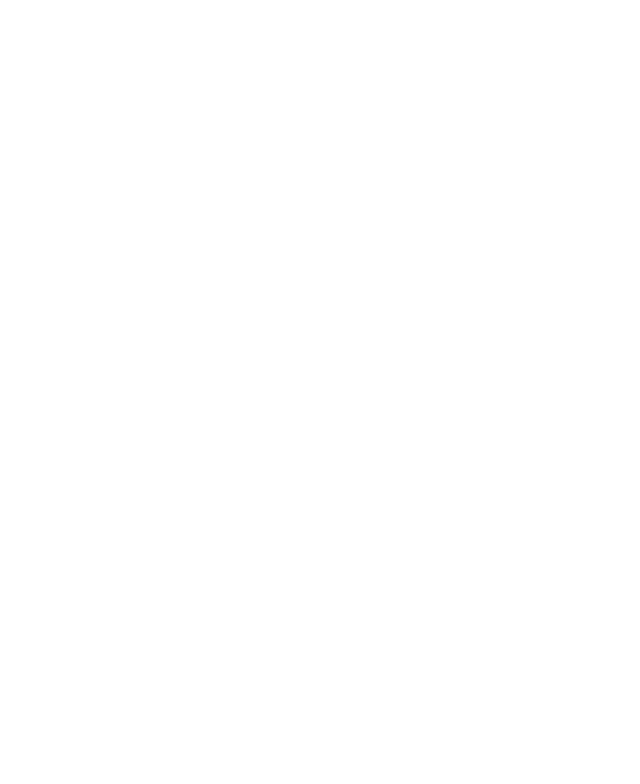
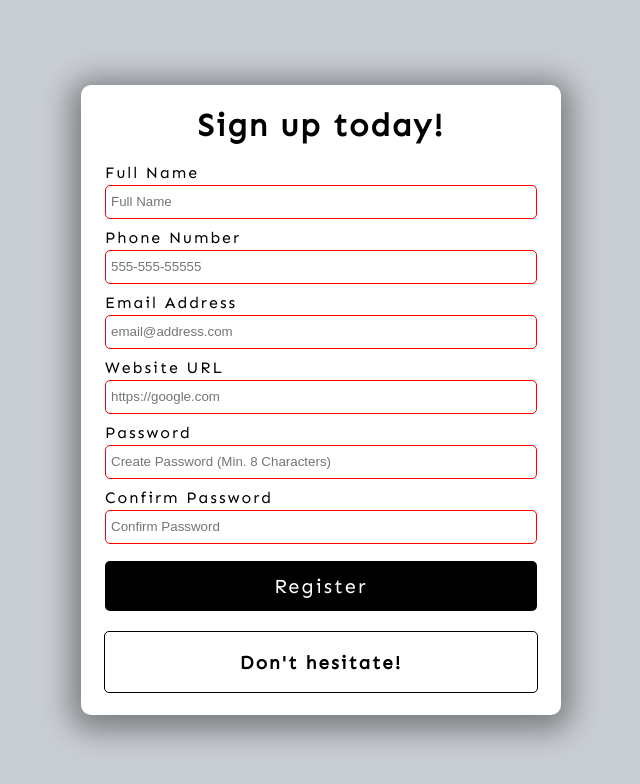
Before and after one commit to anwalker293/form-validator, a plain HTML site: page index.html in a window 1280 px wide. Shown: the whole page, without its empty margins (319-959 px from the left). Drawn offline with Linux system fonts and the light colour scheme.

Commit message:
feat: finished, but might circle back around to add encryption and db
Signed-off-by: Alex Walker <alex.walker@indicio.tech>

```diff
--- a/index.html
+++ b/index.html
@@ -1,15 +1,100 @@
 <!DOCTYPE html>
 <html lang="en">
-<head>
-    <meta charset="UTF-8">
-    <meta name="viewport" content="width=device-width, initial-scale=1.0">
-    <title>Template</title>
-    <link rel="icon" type="image/png" href="favicon.png">
-    <link rel="stylesheet" href="https://cdnjs.cloudflare.com/ajax/libs/font-awesome/5.10.2/css/all.min.css"/>
-    <link rel="stylesheet" href="style.css">
-</head>
-<body>
+  <head>
+    <meta charset="UTF-8" />
+    <meta name="viewport" content="width=device-width, initial-scale=1.0" />
+    <title>Form Validation</title>
+    <link rel="icon" type="image/png" href="favicon.png" />
+    <link
+      rel="stylesheet"
+      href="https://cdnjs.cloudflare.com/ajax/libs/font-awesome/5.10.2/css/all.min.css"
+    />
+    <link rel="stylesheet" href="style.css" />
+  </head>
+  <body>
+    <div class="container">
+      <h1>Sign up today!</h1>
+      <!-- Form -->
+      <form id="form">
+        <!-- Full Name -->
+        <div class="form-group">
+          <label for="name">Full Name</label>
+          <input
+            type="text"
+            id="name"
+            placeholder="Full Name"
+            name="name"
+            required
+            minlength="3"
+            maxlength="100"
+          />
+        </div>
+        <!-- Phone Number -->
+        <div class="form-group">
+          <label for="phone">Phone Number</label>
+          <input
+            type="tel"
+            id="phone"
+            placeholder="555-555-55555"
+            name="phone"
+            required
+            pattern="[0-9]{3}-[0-9]{3}-[0-9]{4}"
+          />
+        </div>
+        <!-- Email -->
+        <div class="form-group">
+          <label for="email">Email Address</label>
+          <input
+            type="email"
+            id="email"
+            placeholder="email@address.com"
+            name="email"
+            required
+          />
+        </div>
+        <!-- Website -->
+        <div class="form-group">
+          <label for="website">Website URL</label>
+          <input
+            type="url"
+            id="website"
+            placeholder="https://google.com"
+            name="website"
+            required
+          />
+        </div>
+        <!-- Password -->
+        <div class="form-group">
+          <label for="password1">Password</label>
+          <input
+            type="password"
+            id="password1"
+            placeholder="Create Password (Min. 8 Characters)"
+            required
+            pattern="^(?=.*\d)(?=.*[a-z])(?=.*[A-Z])(?=.*[a-z][A-Z]).{8,}$"
+            title="Please include at least 1 uppercase character, 1 lowercase character, and 1 number."
+          />
+        </div>
+        <!-- Confirm password -->
+        <div class="form-group">
+          <label for="password2">Confirm Password</label>
+          <input
+            type="password"
+            id="password2"
+            placeholder="Confirm Password"
+            name="password"
+            required
+            pattern="^(?=.*\d)(?=.*[a-z])(?=.*[A-Z])(?=.*[a-z][A-Z]).{8,}$"
+          />
+        </div>
+        <button type="submit">Register</button>
+      </form>
+      <!-- Error/Success Message -->
+      <div class="message-container">
+        <h3 id="message">Don't hesitate!</h3>
+      </div>
+    </div>
     <!-- Script -->
     <script src="script.js"></script>
-</body>
+  </body>
 </html>
--- a/script.js
+++ b/script.js
@@ -0,0 +1,64 @@
+const form = document.getElementById("form");
+const password1El = document.getElementById("password1");
+const password2El = document.getElementById("password2");
+const messageContainer = document.querySelector(".message-container");
+const message = document.getElementById("message");
+
+let isValid = false;
+let passwordsMatch = false;
+
+function validateForm() {
+  // Using constraint API
+  isValid = form.checkValidity();
+  // Style main message for an error
+  if (!isValid) {
+    message.textContent = "Please fill out all fields";
+    message.style.color = "red";
+    messageContainer.style.borderColor = "red";
+    return;
+  }
+  // Check to see if passwords match
+  if (password1El.value === password2El.value) {
+    passwordsMatch = true;
+    password1El.style.borderColor = "green";
+    password2El.style.borderColor = "green";
+  } else {
+    passwordsMatch = false;
+    message.textContent = "Make sure passwords match";
+    message.style.color = "red";
+    messageContainer.style.borderColor = "red";
+    password1El.style.borderColor = "red";
+    password2El.style.borderColor = "red";
+    return;
+  }
+  // If form is valid and passwords match
+  if (isValid && passwordsMatch) {
+    message.textContent = "Successfully registered";
+    message.style.color = "green";
+    messageContainer.style.borderColor = "green";
+  }
+}
+
+function storeFormData() {
+  const user = {
+    name: form.name.value,
+    phone: form.phone.value,
+    email: form.email.value,
+    website: form.website.value,
+    password: form.password.value,
+  };
+  console.log(user);
+}
+
+function processFormData(e) {
+  e.preventDefault();
+  // Validate form
+  validateForm();
+  // Submit data if valid
+  if (isValid && passwordsMatch) {
+    storeFormData();
+  }
+}
+
+// Event listener
+form.addEventListener("submit", processFormData);
--- a/style.css
+++ b/style.css
@@ -1,3 +1,4 @@
+@import url("https://fonts.googleapis.com/css2?family=Barlow&family=Bebas+Neue&family=League+Spartan:wght@400;700&family=Montserrat&family=Nunito:wght@200&family=Open+Sans:ital,wght@0,300;1,300&family=Sen&display=swap");
 
 html {
   box-sizing: border-box;
@@ -6,4 +7,90 @@ html {
 body {
   margin: 0;
   min-height: 100vh;
+  font-family: Sen, sans-serif;
+  letter-spacing: 2px;
+  display: flex;
+  align-items: center;
+  justify-content: center; /* align along horizontal axis */
+  background: #c9ced3;
 }
+
+.container {
+  width: 480px;
+  height: 630px;
+  background: white;
+  display: flex;
+  flex-direction: column;
+  align-items: center;
+  border-radius: 10px;
+  box-shadow: 0 5px 30px 10px rgba(0, 0, 0, 0.4); /* horizontal offset, vertical offset,
+                                how far out item will blur, spread,
+                                color */
+}
+
+/* Form */
+form {
+  width: 90%;
+}
+
+/* spread out label and input */
+.form-group {
+  height: 65px;
+}
+
+label {
+  position: relative;
+  bottom: 3px;
+}
+
+input {
+  width: 100%;
+  height: 34px;
+  padding: 5px;
+  border: 1px solid black;
+  border-radius: 5px;
+  outline: none;
+  box-sizing: border-box;
+  transition: all 0.3s;
+}
+
+input:valid {
+  border: 1px solid green;
+}
+
+input:invalid {
+  border: 1px solid red;
+}
+
+button {
+  cursor: pointer;
+  color: white;
+  background: black;
+  border: none;
+  border-radius: 5px;
+  height: 50px;
+  width: 100%;
+  font-family: Sen, sans-serif;
+  font-size: 20px;
+  letter-spacing: 2px;
+  margin-top: 5px;
+}
+
+button:hover {
+  filter: brightness(200%);
+  background: rgb(22, 22, 22);
+}
+
+button:focus {
+  outline: none;
+}
+
+.message-container {
+  border: 1px solid black;
+  border-radius: 5px;
+  width: 90%;
+  margin-top: 20px;
+  display: flex;
+  justify-content: center;
+  color: black;
+}
```
